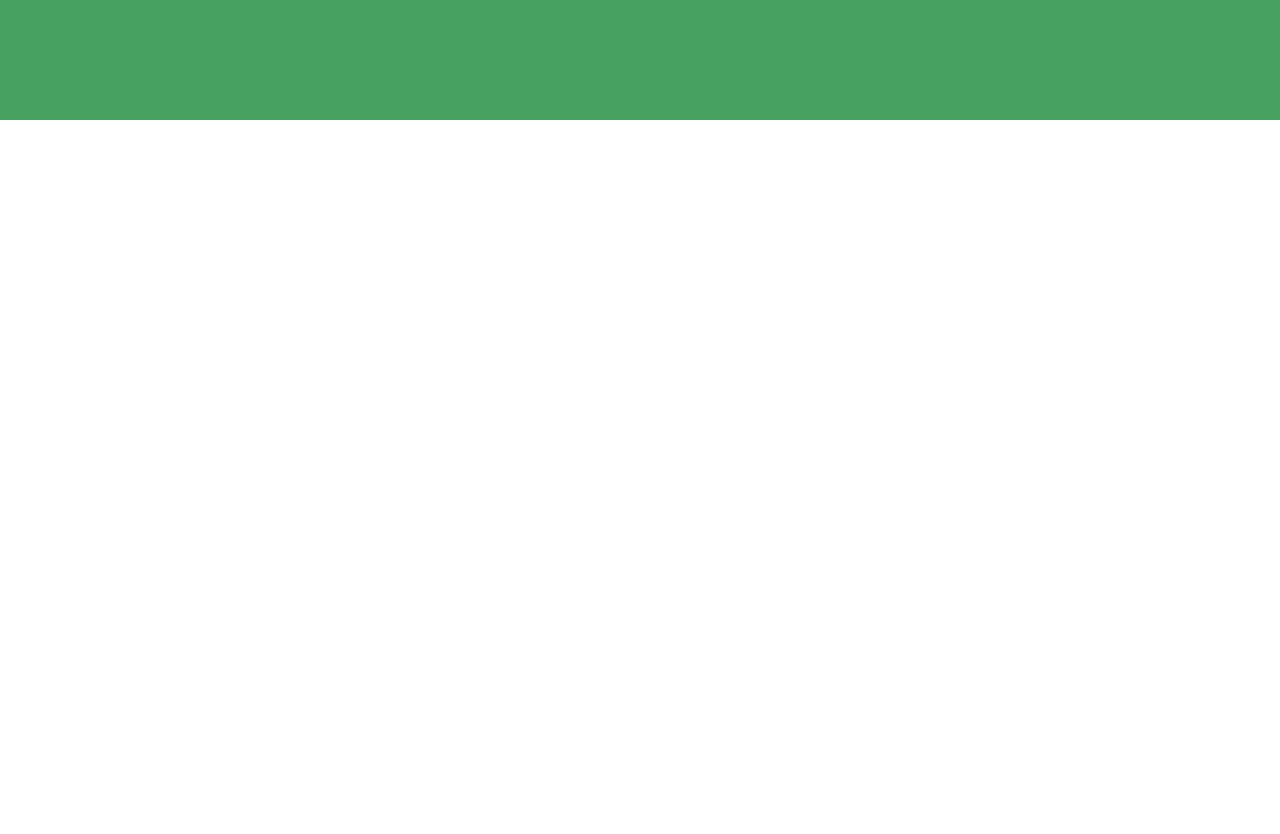
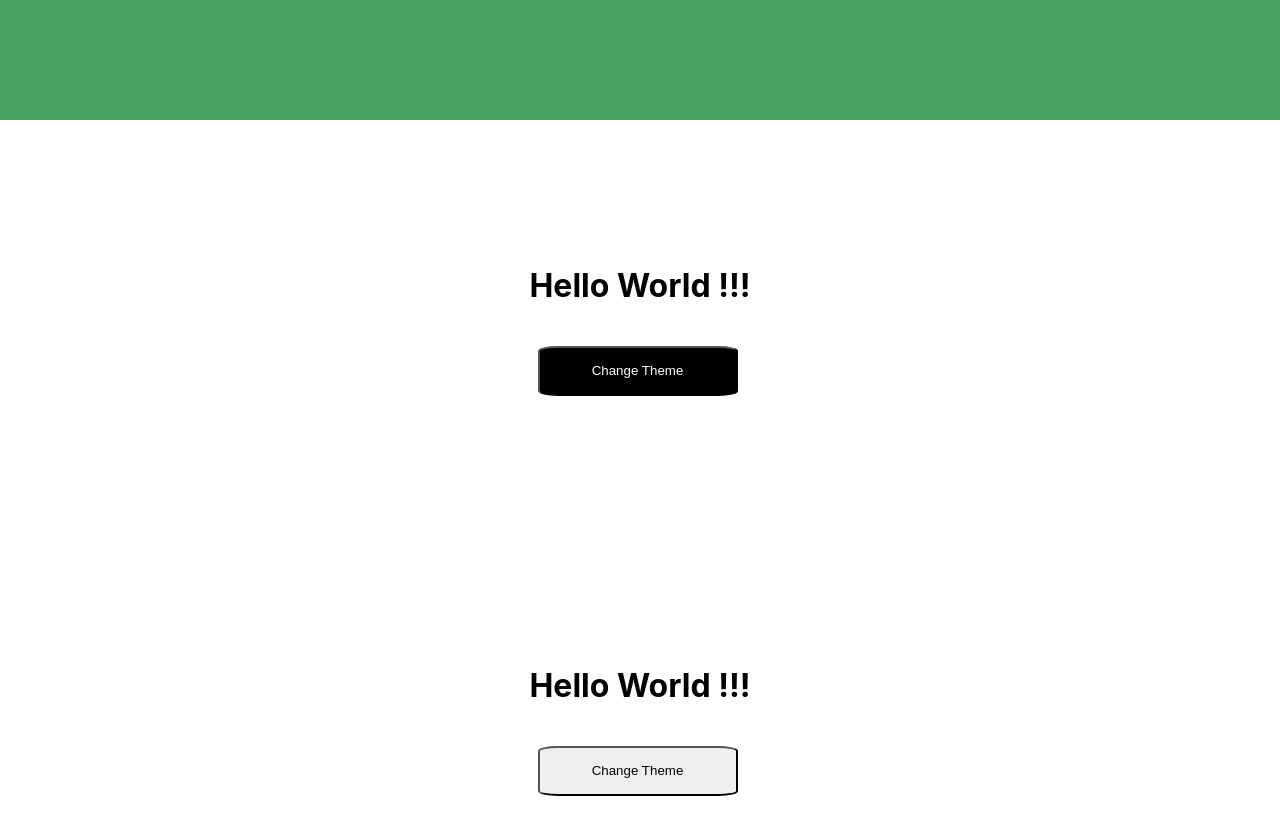
Before and after one commit to prayag1740/React_Starters, a React (Create React App) app: page / in a window 1280 px wide. Shown: the part 2760-3594 px from the top of the page. Before the commit the page ends 2880 px from the top, so only its background shows below. Built offline with nearby package versions, Linux system fonts and the light colour scheme; no server answers.

Commit message:
light dark mode

```diff
--- a/src/App.js
+++ b/src/App.js
@@ -9,6 +9,8 @@ import { BrowserRouter as Router, Routes, Route } from 'react-router-dom'
 import TreeView from './Components/TreeView'
 import  {menus } from './Components/TreeView/data'
 import QrCodeGenerator from './Components/QrCodeGenerator'
+import ThemeSwitch from './Components/ThemeSwitch'
+import LightdarkMode from './Components/LightDarkMode'
 
 function App() {
   return (
@@ -24,6 +26,8 @@ function App() {
       <NewPage message={"click here for load more data project"} color = {"#d73b19"} navigate = {'/load-more-data'} />
       <NewPage message={"click here for Tree View project"} color = {"#4C3356"} navigate = {'/tree-view'} />
       <NewPage message={"click here for Qr Code Generator Project"} color = {"#47a262"} navigate = {'/qr-code'} />
+      <ThemeSwitch />
+      <LightdarkMode />
         </>
       } />
         <Route path='/load-more-data' element={<LoadMoreData />} />
--- /dev/null
+++ b/src/Components/LightDarkMode/index.js
@@ -0,0 +1,27 @@
+import React, { useState } from 'react'
+import "./styles.css";
+import useLocalStorage from './useLocalStorage';
+
+function LightdarkMode() {
+
+    const lightTheme = {buttonColor: 'black', h1Color : 'black' , buttonText: 'white', bgColor: 'white'}
+
+    const darkTheme = {buttonColor: 'white', h1Color : 'white' , buttonText: 'black', bgColor: 'black'}
+
+    const [theme, setTheme] = useLocalStorage("theme", "dark");
+
+    const toggleTheme = () => {
+        setTheme(theme === "dark" ? "light" : "dark")
+    }
+
+    console.log(theme);
+
+  return (
+    <div className='theme-container' style={{backgroundColor : theme.bgColor}}>
+        <h1 className='h1-head' style={{color : theme.h1Color}}>Hello World !!!</h1>
+        <button className='theme-button' onClick={toggleTheme} style={{backgroundColor: theme.buttonColor, color: theme.buttonText}}>Change Theme</button>
+    </div>
+  )
+}
+
+export default LightdarkMode
--- /dev/null
+++ b/src/Components/LightDarkMode/styles.css
@@ -0,0 +1,19 @@
+.theme-container {
+    height: 50vh;
+    width: 100vw;
+    display: flex;
+    flex-direction: column;
+    align-items: center;
+    justify-content: center;
+    gap: 20px;
+}
+
+.theme-button {
+    width: 200px;
+    height: 50px;
+    border-radius: 10%;
+}
+
+.h1-head {
+    color: black;
+}
--- /dev/null
+++ b/src/Components/LightDarkMode/useLocalStorage.jsx
@@ -0,0 +1,25 @@
+import { useEffect } from "react";
+import { useState } from "react";
+
+export default function useLocalStroage(key, defaultValue) {
+  const [value, setValue] = useState(() => {
+    let currentValue;
+
+    try {
+      currentValue = JSON.parse(
+        localStorage.getItem(key) || String(defaultValue)
+      );
+    } catch (error) {
+      console.log(error);
+      currentValue = defaultValue;
+    }
+
+    return currentValue;
+  });
+
+  useEffect(() => {
+    localStorage.setItem(key, JSON.stringify(value));
+  }, [key, value]);
+
+  return [value, setValue];
+}
--- /dev/null
+++ b/src/Components/ThemeSwitch/index.js
@@ -0,0 +1,24 @@
+import React, { useState } from 'react'
+import "./styles.css";
+
+function ThemeSwitch() {
+
+    const lightTheme = {buttonColor: 'black', h1Color : 'black' , buttonText: 'white', bgColor: 'white'}
+
+    const darkTheme = {buttonColor: 'white', h1Color : 'white' , buttonText: 'black', bgColor: 'black'}
+
+    const [theme, setTheme] = useState(lightTheme);
+
+    const changeTheme = () => {
+        theme.bgColor === "white" ? setTheme(darkTheme) : setTheme(lightTheme)
+    }
+
+  return (
+    <div className='theme-container' style={{backgroundColor : theme.bgColor}}>
+        <h1 className='h1-head' style={{color : theme.h1Color}}>Hello World !!!</h1>
+        <button className='theme-button' onClick={changeTheme} style={{backgroundColor: theme.buttonColor, color: theme.buttonText}}>Change Theme</button>
+    </div>
+  )
+}
+
+export default ThemeSwitch
--- /dev/null
+++ b/src/Components/ThemeSwitch/styles.css
@@ -0,0 +1,19 @@
+.theme-container {
+    height: 50vh;
+    width: 100vw;
+    display: flex;
+    flex-direction: column;
+    align-items: center;
+    justify-content: center;
+    gap: 20px;
+}
+
+.theme-button {
+    width: 200px;
+    height: 50px;
+    border-radius: 10%;
+}
+
+.h1-head {
+    color: black;
+}
```
